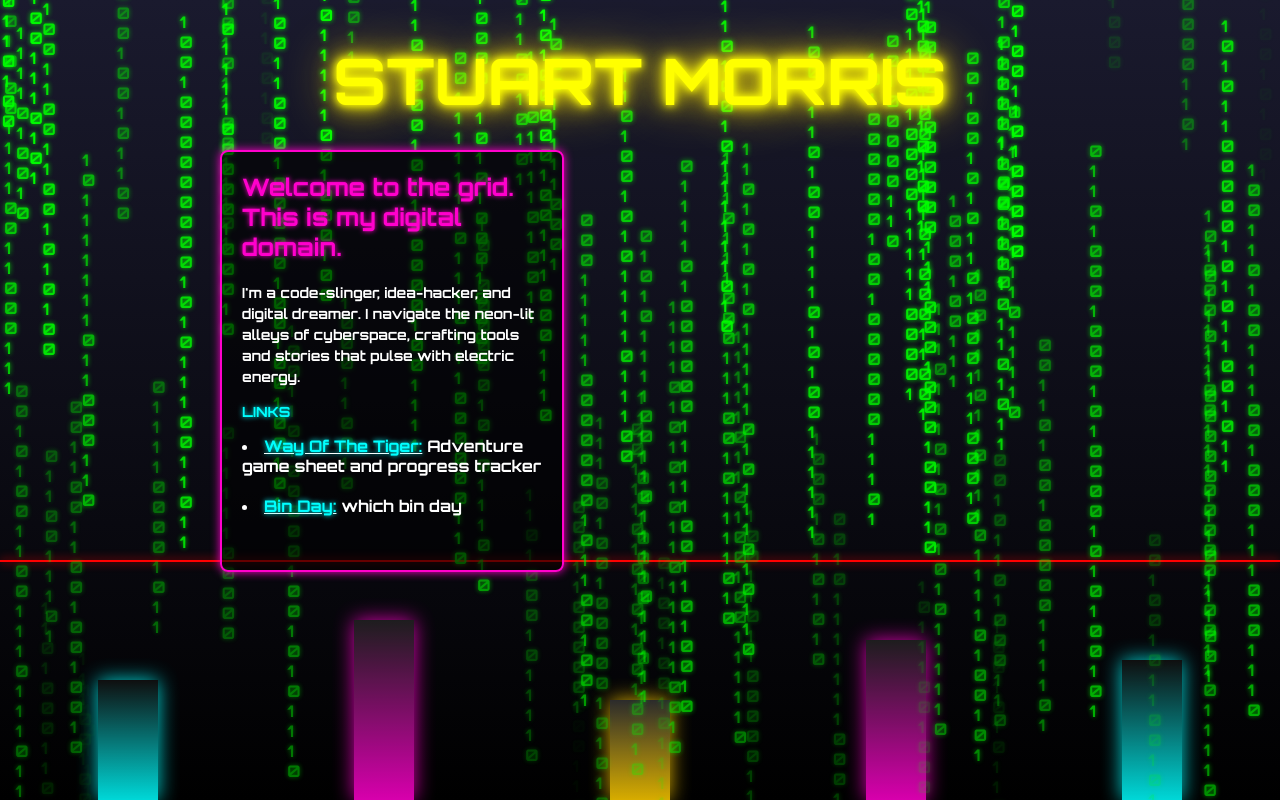
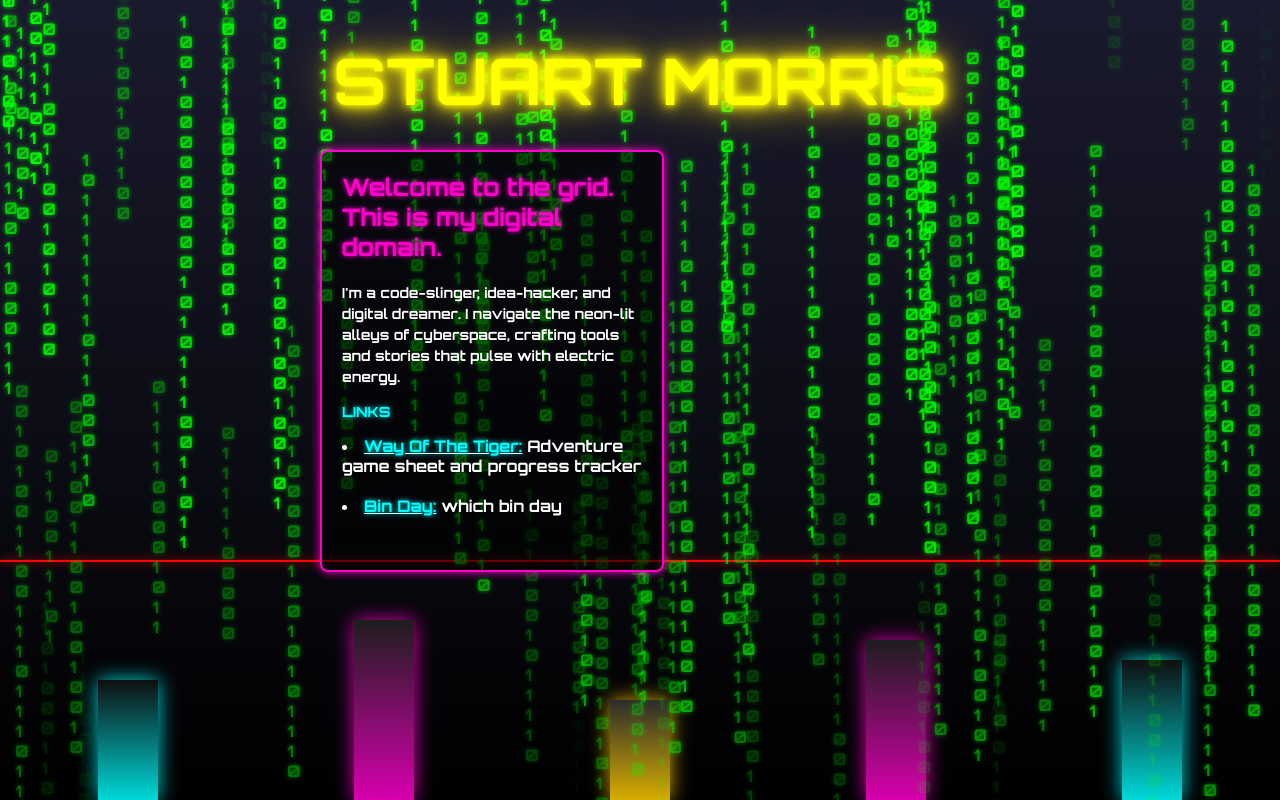
Before and after one commit to STUARTMORRIS76/default, a plain HTML site: page index.html in a window 1280 px wide. Drawn offline with Linux system fonts and the light colour scheme.

Commit message:
Update index.html

```diff
--- a/index.html
+++ b/index.html
@@ -168,7 +168,7 @@ body {
     .info-panel {
       position: absolute;
       top: 150px;
-      left: 220px;
+      left: 320px;
       background: rgba(0, 0, 0, 0.6);
       padding: 20px;
       border: 2px solid #ff00cc;
```
